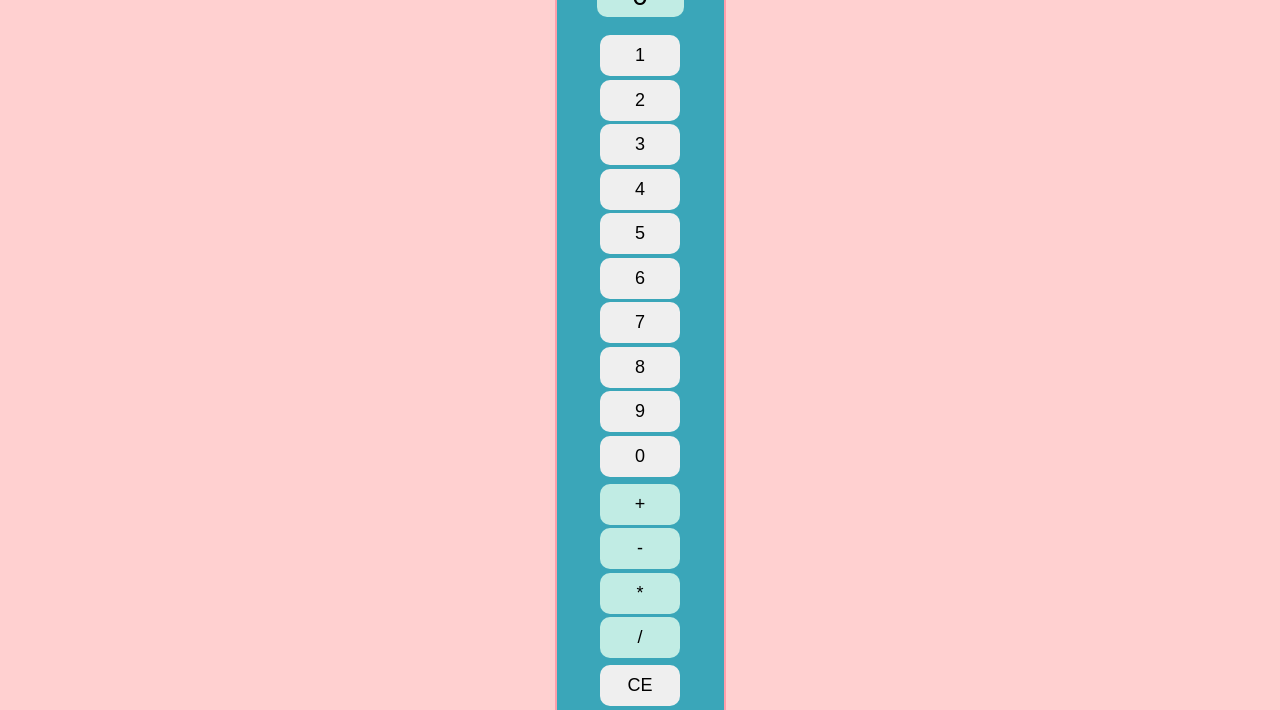
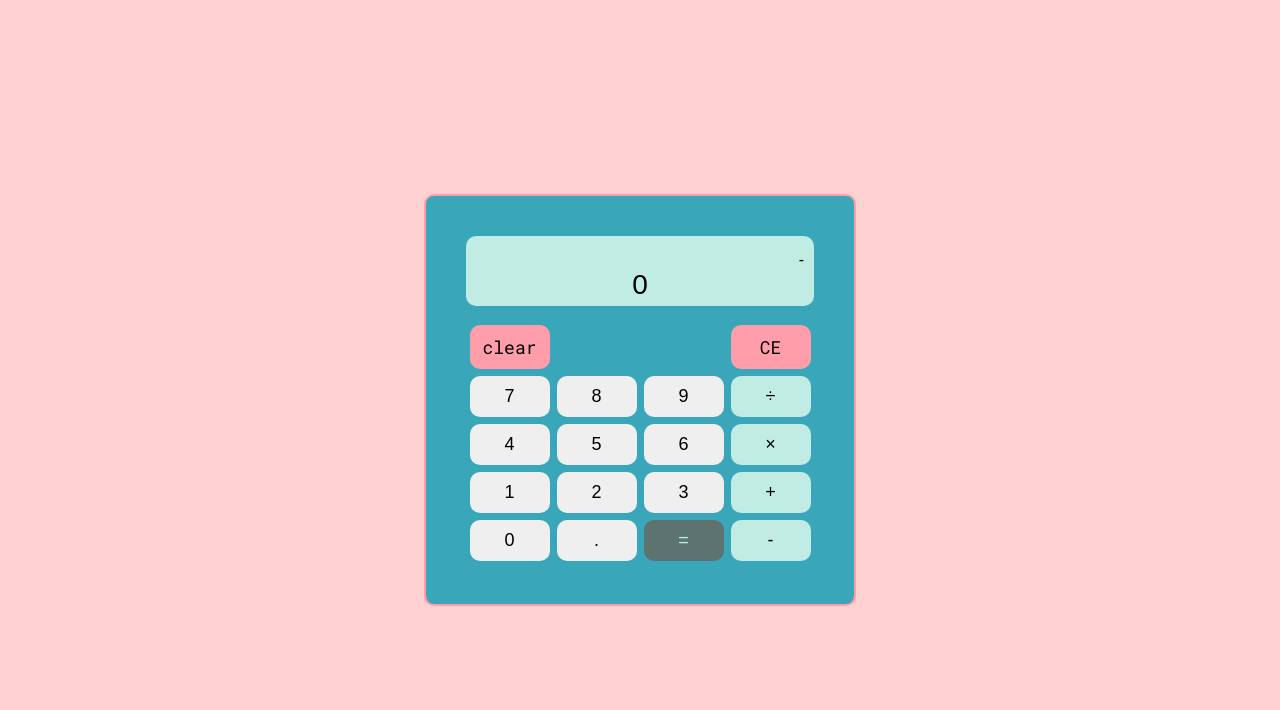
Before and after one commit to reecevlr/odin_calculator, a plain HTML site: page index.html in a window 1280 px wide. Shown: the top 710 px of the page. Drawn offline with Linux system fonts and the light colour scheme; a web font is replaced by a local one.

Commit message:
Add fonts, and proper structuring

```diff
--- a/index.html
+++ b/index.html
@@ -4,6 +4,9 @@
         <meta charset="utf-8" />
         <meta name="viewport" content="width=device-width, initial-scale=1.0" />
         <link rel="stylesheet" href="https://maxcdn.bootstrapcdn.com/font-awesome/4.4.0/css/font-awesome.min.css">
+        <link rel="preconnect" href="https://fonts.googleapis.com">
+        <link rel="preconnect" href="https://fonts.gstatic.com" crossorigin>
+        <link href="https://fonts.googleapis.com/css2?family=Biryani:wght@400;700&family=Roboto+Mono&display=swap" rel="stylesheet">
         <link rel="stylesheet" href="style.css" />
         <script defer src="index.js"></script>
         <title>Calculator</title>
@@ -17,27 +20,35 @@
                     <p id="in-display">0</p>
                 </div>
                 <div class="calc-num">
-                    <button class="num-btn btn">1</button>
-                    <button class="num-btn btn">2</button>
-                    <button class="num-btn btn">3</button>
-                    <button class="num-btn btn">4</button>
-                    <button class="num-btn btn">5</button>
-                    <button class="num-btn btn">6</button>
-                    <button class="num-btn btn">7</button>
-                    <button class="num-btn btn">8</button>
-                    <button class="num-btn btn">9</button>
-                    <button class="num-btn btn">0</button>
+                    <div class="row-0">
+                        <button id="clr" class="clr btn txt">clear</button>
+                        <button id="ce" class="clr btn txt">CE</button>
+                    </div>
+                    <div class="row-1">
+                        <button class="num-btn btn">7</button>
+                        <button class="num-btn btn">8</button>
+                        <button class="num-btn btn">9</button>
+                        <button class="op-btn btn">&#247;</button>
+                    </div>
+                    <div class="row-2">
+                        <button class="num-btn btn">4</button>
+                        <button class="num-btn btn">5</button>
+                        <button class="num-btn btn">6</button>
+                        <button class="op-btn btn">&#215;</button>
+                    </div>
+                    <div class="row-3">
+                        <button class="num-btn btn">1</button>
+                        <button class="num-btn btn">2</button>
+                        <button class="num-btn btn">3</button>
+                        <button class="op-btn btn">&#43;</button>
+                    </div>
+                    <div class="row-4">
+                        <button class="num-btn btn">0</button>
+                        <button id="dec" class="btn">.</button>
+                        <button id="ans" class="btn">=</button>
+                        <button class="op-btn btn">&#45;</button>
+                    </div>
                 </div>
-                <div class="calc-op">
-                    <button class="op-btn btn">+</button>
-                    <button class="op-btn btn">-</button>
-                    <button class="op-btn btn">*</button>
-                    <button class="op-btn btn">/</button>
-                </div>
-                <button id="ce" class="btn">CE</button>
-                <button id="dec" class="btn">.</button>
-                <button id="ans" class="btn">=</button>
-                <button id="clr" class="btn">clear</button>
             </div>
         </main>
 
```
